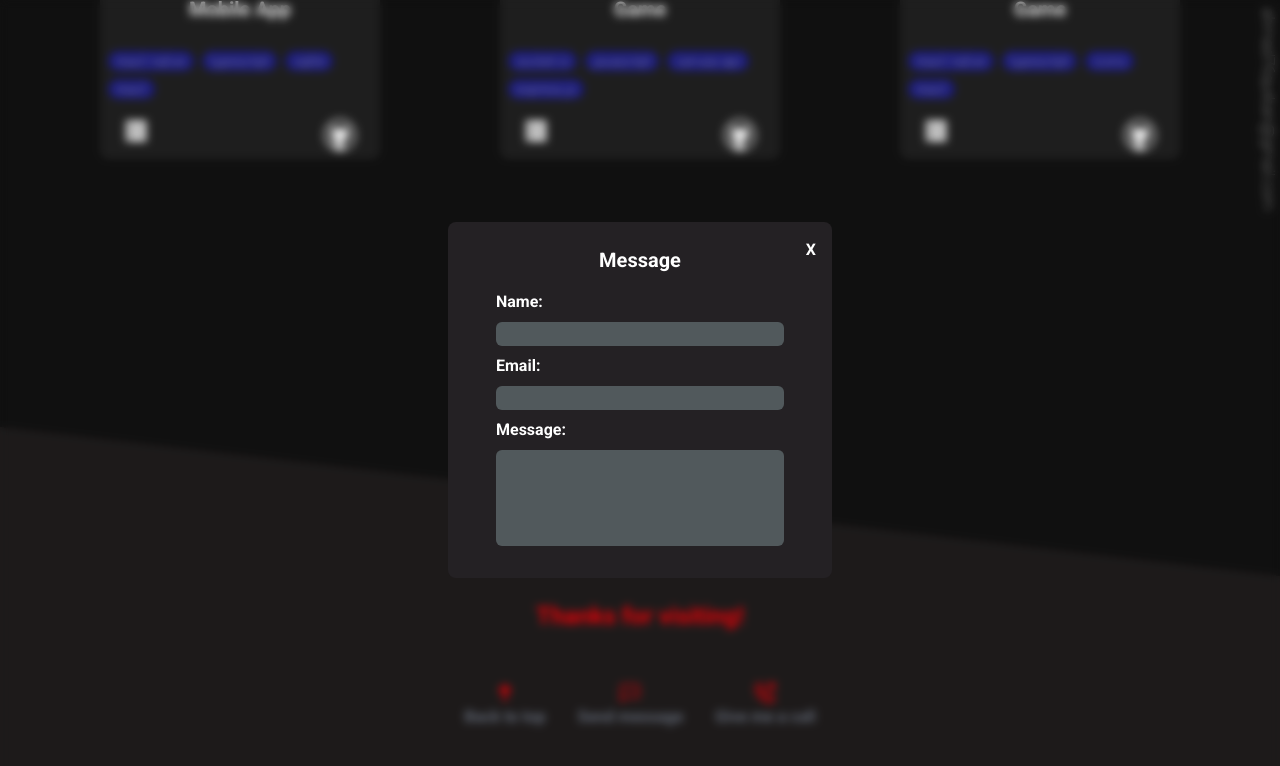
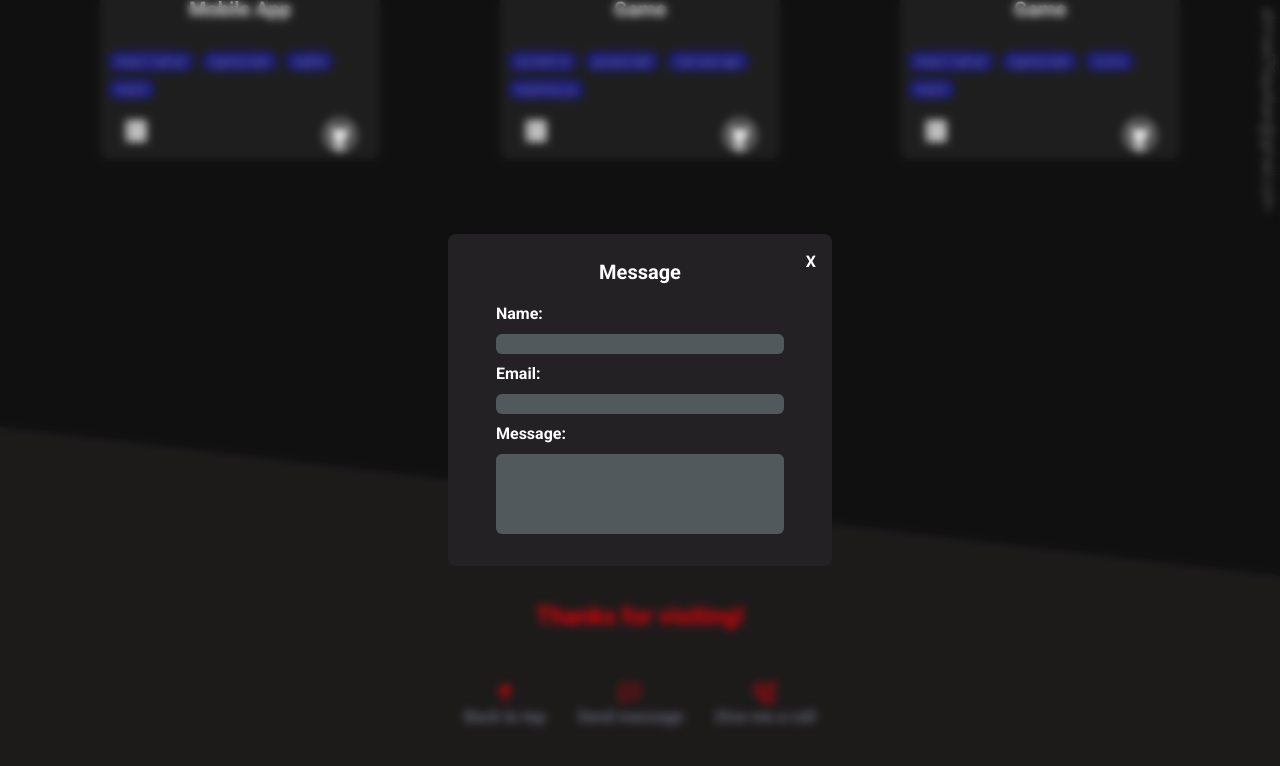
Before and after one commit to qur786/portfolio, a React (Vite) app: page / in a window 1280 px wide. Both pictures are taken after a click on the button "Send message". Shown: the part 4697-5463 px from the top of the page. Built offline with nearby package versions, Linux system fonts and the light colour scheme.

Commit message:
refactor: make input text small and bolder

```diff
--- a/src/App.tsx
+++ b/src/App.tsx
@@ -83,7 +83,7 @@ export function App(): JSX.Element {
                 id="name"
                 name="name"
                 autoComplete="name"
-                className="bg-[#616C6F] opacity-75 focus:outline-none rounded-md px-2"
+                className="bg-[#616C6F] text-sm font-[500] opacity-75 focus:outline-none rounded-md px-2"
               />
               <label htmlFor="email" className="font-bold">
                 Email:
@@ -93,7 +93,7 @@ export function App(): JSX.Element {
                 id="email"
                 name="email"
                 autoComplete="email"
-                className="bg-[#616C6F] opacity-75 focus:outline-none rounded-md px-2"
+                className="bg-[#616C6F] text-sm font-[500] opacity-75 focus:outline-none rounded-md px-2"
               />
               <label htmlFor="message" className="font-bold">
                 Message:
@@ -103,7 +103,7 @@ export function App(): JSX.Element {
                 name="message"
                 rows={4}
                 maxLength={500}
-                className="bg-[#616C6F] opacity-75 focus:outline-none rounded-md px-2 resize-none"
+                className="bg-[#616C6F] text-sm font-[500] opacity-75 focus:outline-none rounded-md px-2 resize-none"
               />
             </form>
           </div>
```
